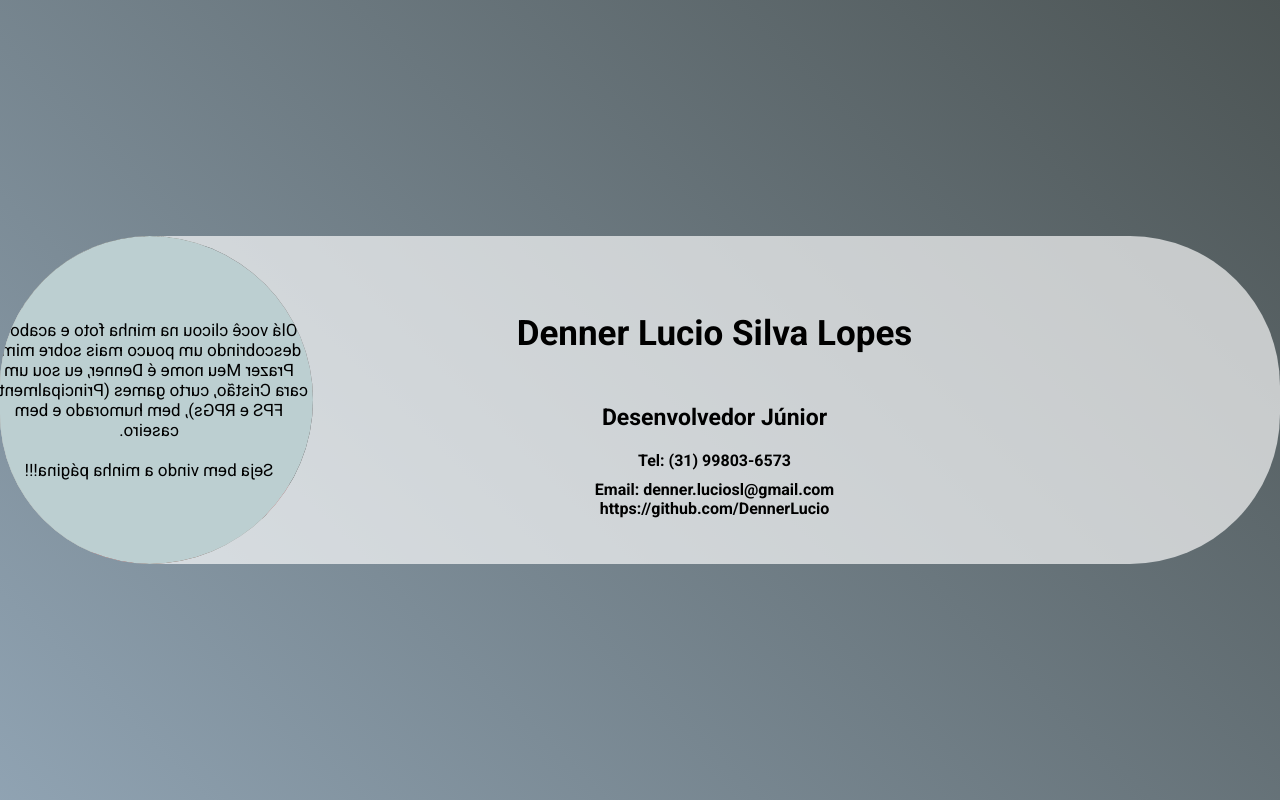
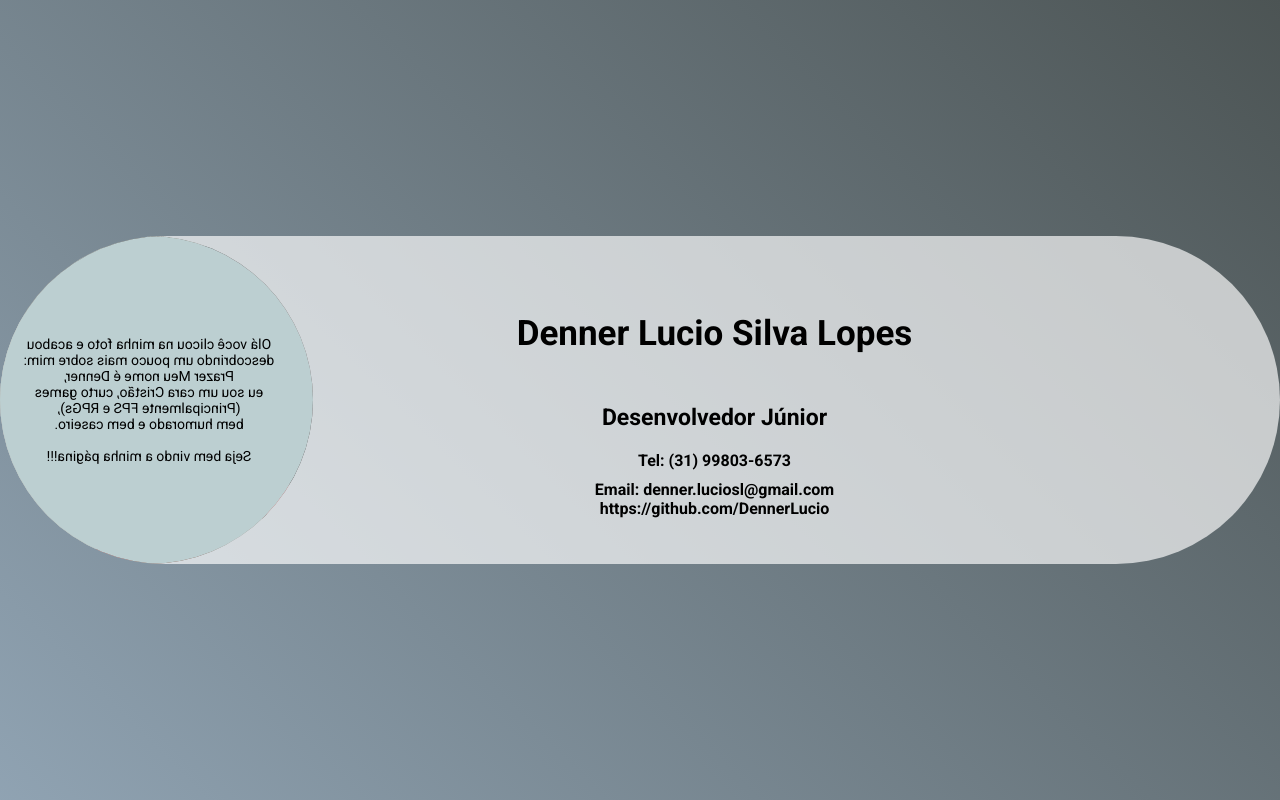
Before and after one commit to DennerLucio/DennerLucio.github.io, a React (Create React App) app: page / in a window 1280 px wide. Shown: the top 800 px of the page. Built offline with nearby package versions, Linux system fonts and the light colour scheme.

Commit message:
mais bugs de texto

```diff
--- a/src/components/Home/Header.css
+++ b/src/components/Home/Header.css
@@ -49,7 +49,8 @@
 }
 
 #back {
-  border-radius: 100%;
+
+
   background-color: #bccfd1;
 }
 #card {
@@ -65,7 +66,7 @@
   overflow: hidden;
   width: 1400px;
   height: 328px;
-  border-radius: 150px 150px 150px 150px;
+  border-radius: 200px 200px 200px 200px;
 }
 h4{
   margin: 0;
@@ -74,5 +75,6 @@ h4{
   margin-bottom: 10px;
 }
 #intro{
+  font-size: 14px;
   text-align:center;
 }
--- a/src/components/Home/Header.js
+++ b/src/components/Home/Header.js
@@ -21,8 +21,8 @@ const Header = () => {
             <img class="foto" src="/img/pp.jpeg" alt="foto de perfil" />
             </div>
             <div className="face" id="back">
-            <span id="intro">Olá você clicou na minha foto e acabou descobrindo um pouco mais sobre mim:
-            Prazer Meu nome é Denner, eu sou um cara Cristão, curto games (Principalmente FPS e RPGs), bem humorado e bem caseiro.<br></br><br></br> Seja bem vindo a minha página!!!</span>
+            <span id="intro">Olá você clicou na minha foto e acabou descobrindo um pouco mais sobre mim:<br></br>
+            Prazer Meu nome é Denner,<br></br> eu sou um cara Cristão, curto games (Principalmente FPS e RPGs),<br></br> bem humorado e bem caseiro.<br></br><br></br> Seja bem vindo a minha página!!!</span>
             </div>
           </div>
           <div id="cartaovisita">
```
